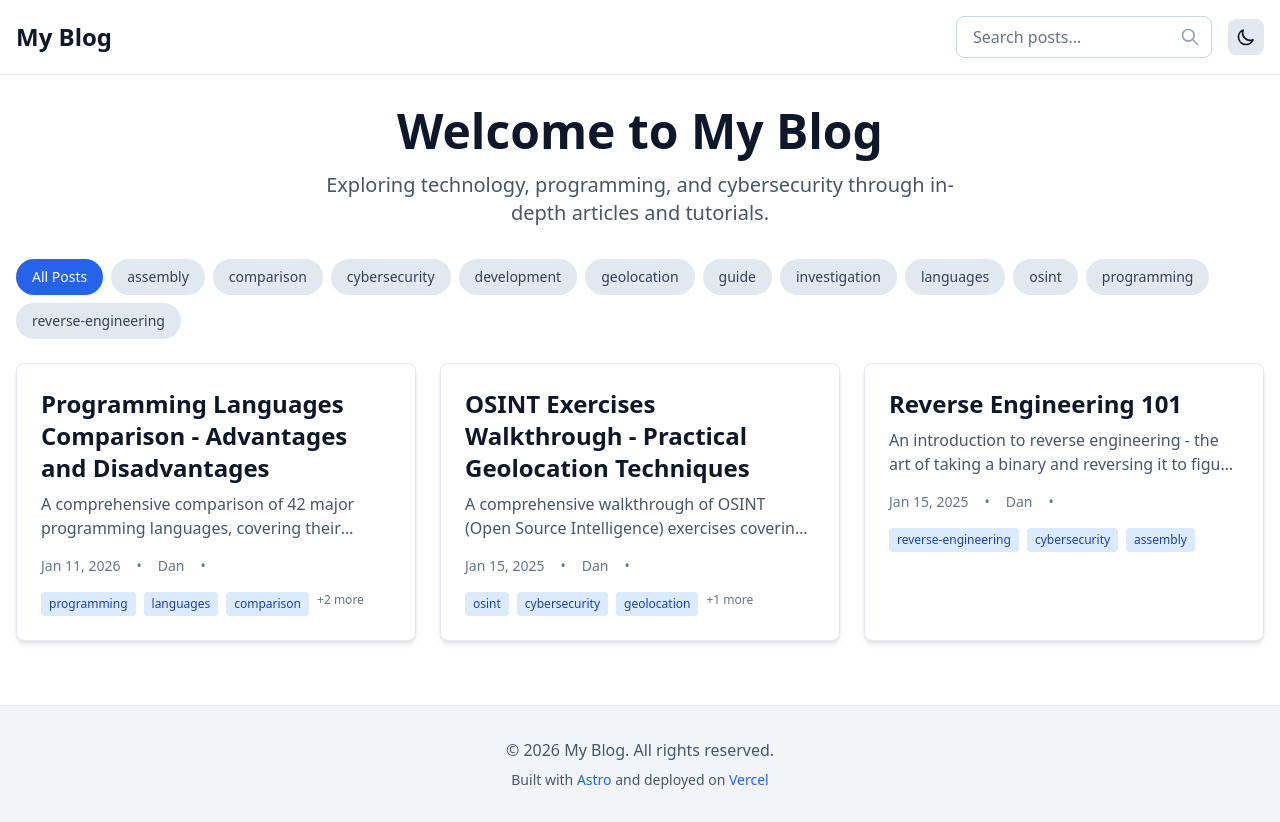
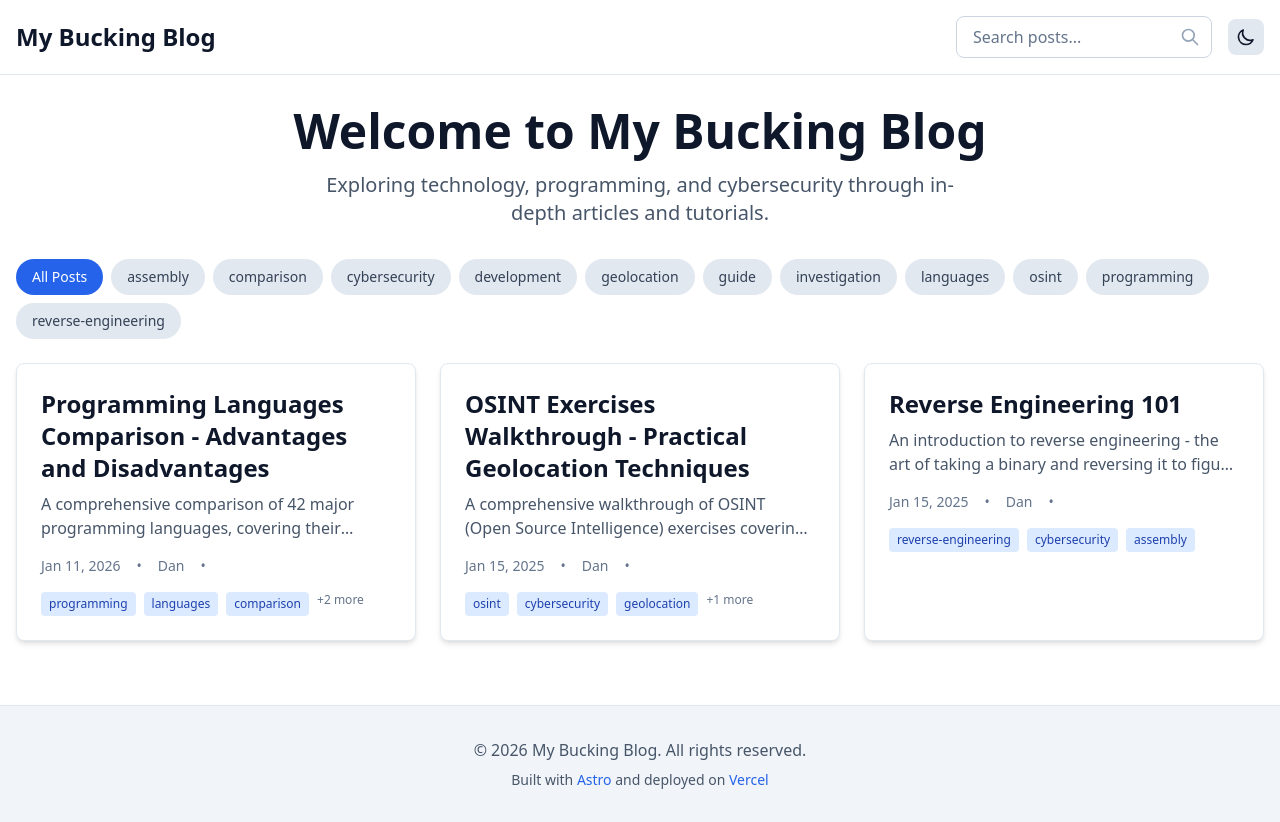
Before and after one commit to duskdem0n83/astro-project1, an Astro site: page / in a window 1280 px wide. Built offline with nearby package versions, Linux system fonts and the light colour scheme; Astro itself is replaced by a stand-in of ours; some packages are replaced by stand-ins of ours.

Commit message:
Update site title to 'My Bucking Blog'

```diff
--- a/src/components/Footer.astro
+++ b/src/components/Footer.astro
@@ -4,7 +4,7 @@
 <footer class="bg-slate-100 dark:bg-slate-800 border-t border-slate-200 dark:border-slate-700 mt-auto">
   <div class="container mx-auto px-4 py-8">
     <div class="text-center text-slate-600 dark:text-slate-400">
-      <p>&copy; {new Date().getFullYear()} My Blog. All rights reserved.</p>
+      <p>&copy; {new Date().getFullYear()} My Bucking Blog. All rights reserved.</p>
       <p class="mt-2 text-sm">
         Built with <a href="https://astro.build" class="text-blue-600 dark:text-blue-400 hover:underline">Astro</a> and deployed on <a href="https://vercel.com" class="text-blue-600 dark:text-blue-400 hover:underline">Vercel</a>
       </p>
--- a/src/components/Header.astro
+++ b/src/components/Header.astro
@@ -6,7 +6,7 @@ import SearchBar from './SearchBar.astro';
 <header class="sticky top-0 z-50 bg-white/80 dark:bg-slate-900/80 backdrop-blur-sm border-b border-slate-200 dark:border-slate-700">
   <nav class="container mx-auto px-4 py-4 flex items-center justify-between">
     <a href="/" class="text-2xl font-bold text-slate-900 dark:text-slate-100 hover:text-blue-600 dark:hover:text-blue-400 transition-colors">
-      My Blog
+      My Bucking Blog
     </a>
     <div class="flex items-center gap-4">
       <SearchBar />
--- a/src/layouts/BlogLayout.astro
+++ b/src/layouts/BlogLayout.astro
@@ -36,7 +36,7 @@ const jsonLd = {
   },
   publisher: {
     '@type': 'Organization',
-    name: 'My Blog',
+    name: 'My Bucking Blog',
   },
   mainEntityOfPage: {
     '@type': 'WebPage',
--- a/src/pages/index.astro
+++ b/src/pages/index.astro
@@ -8,11 +8,11 @@ const posts = await getPosts();
 const tags = getAllTags(posts);
 ---
 
-<BaseLayout title="My Blog" description="A modern tech blog built with Astro">
+<BaseLayout title="My Bucking Blog" description="A modern tech blog built with Astro">
   <div class="container mx-auto px-4 py-8">
     <header class="mb-8 text-center">
       <h1 class="text-5xl font-bold text-slate-900 dark:text-slate-100 mb-4">
-        Welcome to My Blog
+        Welcome to My Bucking Blog
       </h1>
       <p class="text-xl text-slate-600 dark:text-slate-400 max-w-2xl mx-auto">
         Exploring technology, programming, and cybersecurity through in-depth articles and tutorials.
--- a/src/pages/rss.xml.ts
+++ b/src/pages/rss.xml.ts
@@ -6,7 +6,7 @@ export async function GET(context: APIContext) {
   const posts = await getPosts();
 
   return rss({
-    title: 'My Blog',
+    title: 'My Bucking Blog',
     description: 'A modern tech blog built with Astro',
     site: context.site?.toString() || 'https://your-domain.vercel.app',
     items: posts.map((post) => ({
```
